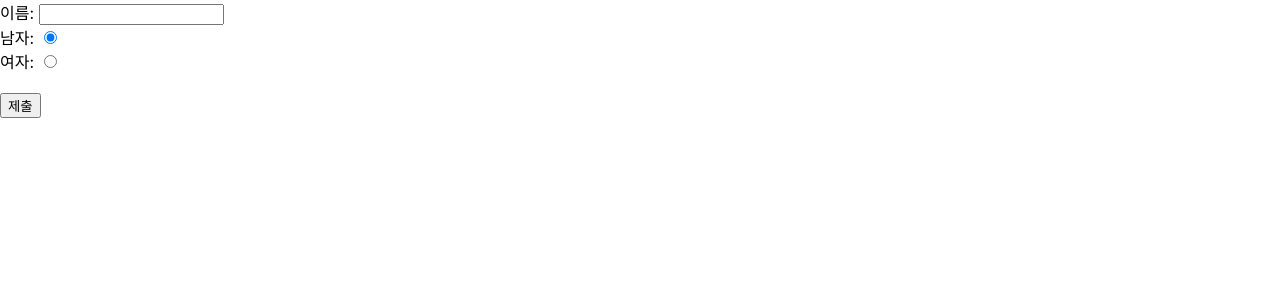
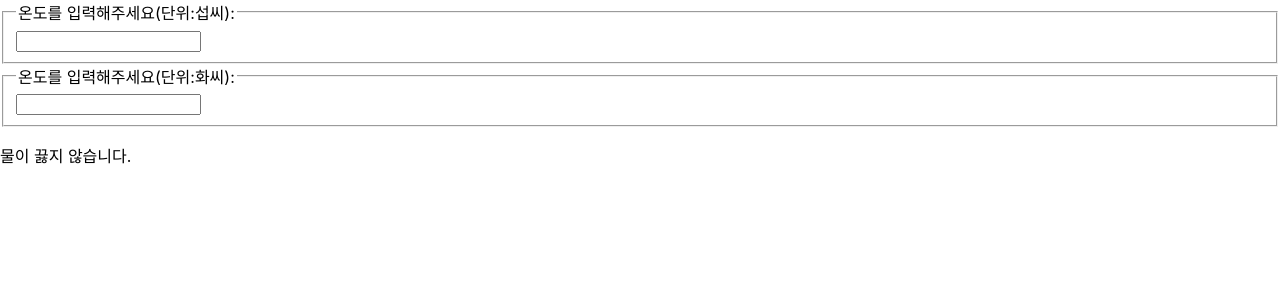
Before and after one commit to MinhyukWoo/react_lecture, a React (Create React App) app: page / in a window 1280 px wide. Shown: the top 300 px of the page. Built offline with nearby package versions, Linux system fonts and the light colour scheme.

Commit message:
Update files fit to chapter 12

```diff
--- /dev/null
+++ b/src/chapter_12/BoilingVerdict.jsx
@@ -0,0 +1,11 @@
+import React from "react";
+
+function BoilingVerdict({ celsius }) {
+  if (celsius >= 100) {
+    return <p>물이 끓습니다.</p>;
+  } else {
+    return <p>물이 끓지 않습니다.</p>;
+  }
+}
+
+export default BoilingVerdict;
--- /dev/null
+++ b/src/chapter_12/Calculator.jsx
@@ -0,0 +1,58 @@
+import React from "react";
+import { useState } from "react";
+import TemperatureInput from "./TemperatureInput";
+import BoilingVerdict from "./BoilingVerdict";
+
+function Calculator(props) {
+  const [temperature, setTemperature] = useState("");
+  const [scale, setScale] = useState("c");
+  const handleCelsiusChange = (temperature) => {
+    setTemperature(temperature);
+    setScale("c");
+  };
+  const handleFahrenheitChange = (temperature) => {
+    setTemperature(temperature);
+    setScale("f");
+  };
+
+  const tryConvert = (temperature, convert) => {
+    const parsedTemperature = parseFloat(temperature);
+    if (Number.isNaN(parsedTemperature)) {
+      return "";
+    } else {
+      const convertedTemperature = convert(parsedTemperature);
+      return (Math.round(convertedTemperature * 1000) / 1000).toString();
+    }
+  };
+
+  const celsius =
+    scale === "c"
+      ? temperature
+      : tryConvert(temperature, (fahrenheit) => {
+          return ((fahrenheit - 32) * 5) / 9;
+        });
+  const fahrenheit =
+    scale === "f"
+      ? temperature
+      : tryConvert(temperature, (celsius) => {
+          return (celsius * 9) / 5 + 32;
+        });
+
+  return (
+    <div>
+      <TemperatureInput
+        scale="c"
+        temperature={celsius}
+        onTemperatureChange={handleCelsiusChange}
+      />
+      <TemperatureInput
+        scale="f"
+        temperature={fahrenheit}
+        onTemperatureChange={handleFahrenheitChange}
+      />
+      <BoilingVerdict celsius={parseFloat(celsius)}></BoilingVerdict>
+    </div>
+  );
+}
+
+export default Calculator;
--- /dev/null
+++ b/src/chapter_12/TemperatureInput.jsx
@@ -0,0 +1,20 @@
+import React from "react";
+
+const scaleNames = {
+  c: "섭씨",
+  f: "화씨",
+};
+
+function TemperatureInput({scale, temperature, onTemperatureChange}) {
+  const handleChange = (event) => {
+    onTemperatureChange(event.target.value);
+  };
+  return (
+    <fieldset>
+      <legend>온도를 입력해주세요(단위:{scaleNames[scale]}):</legend>
+      <input value={temperature} onChange={handleChange} />
+    </fieldset>
+  );
+}
+
+export default TemperatureInput;
--- a/src/index.js
+++ b/src/index.js
@@ -14,6 +14,7 @@ import ConfirmButton from "./chapter_08/ConfirmButton";
 import LandingPage from "./chapter_09/LandingPage";
 import AttendanceBook from "./chapter_10/AttendanceBook";
 import SignUp from "./chapter_11/SignUp";
+import Calculator from "./chapter_12/Calculator";
 
 const root = ReactDOM.createRoot(document.getElementById("root"));
 
@@ -29,7 +30,8 @@ root.render(
     {/* <ConfirmButton></ConfirmButton> */}
     {/* <LandingPage></LandingPage> */}
     {/* <AttendanceBook></AttendanceBook> */}
-    <SignUp></SignUp>
+    {/* <SignUp></SignUp> */}
+    <Calculator />
   </React.StrictMode>
 );
 
```
